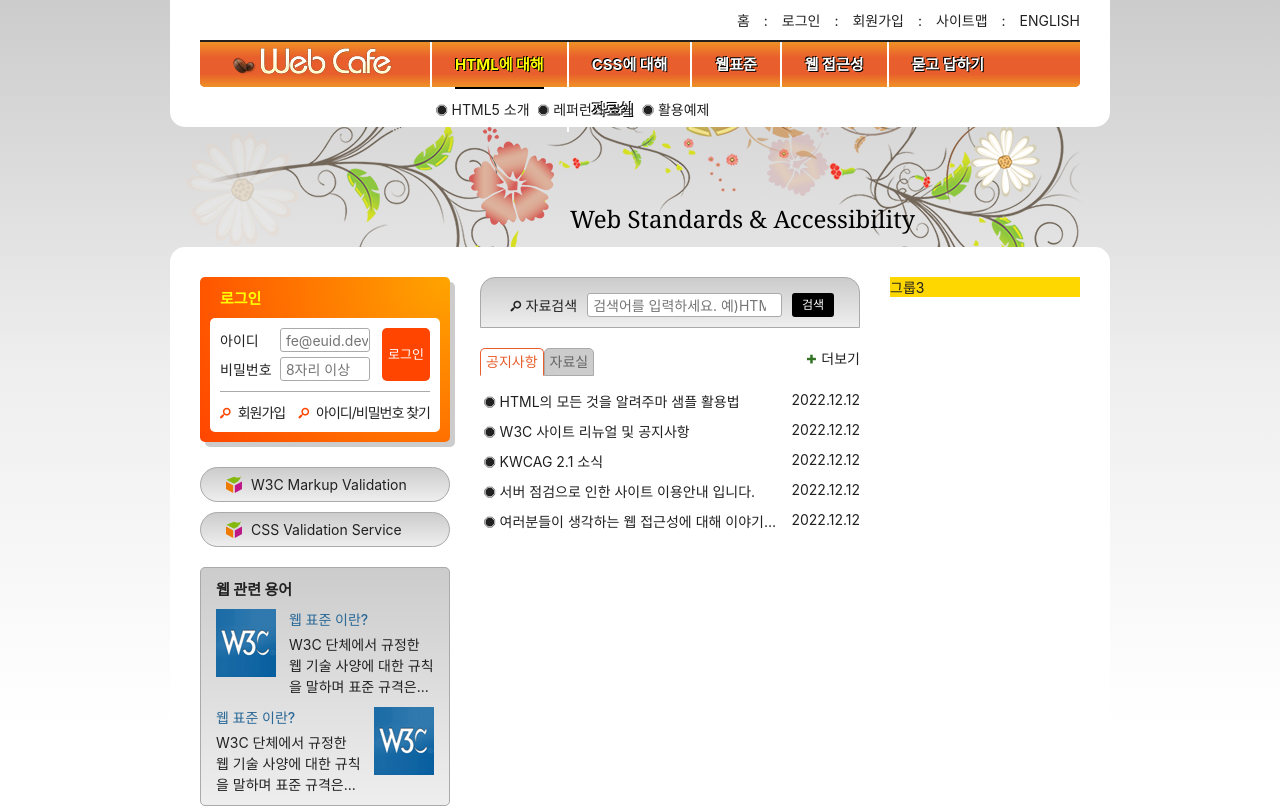
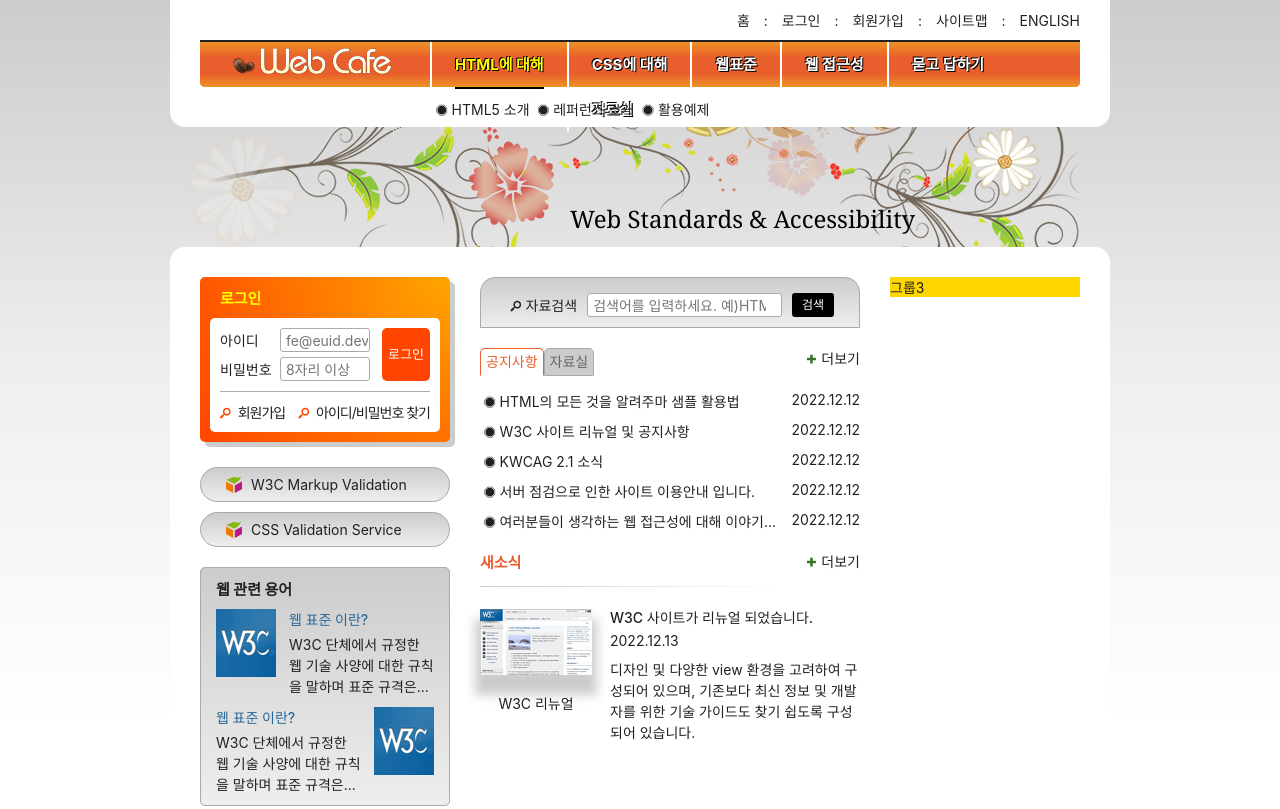
Before and after one commit to DahamWeon/HTML5, a plain HTML site: page index.html in a window 1280 px wide. Shown: the top 809 px of the page. Drawn offline with Linux system fonts and the light colour scheme; a web font is replaced by a local one.

Commit message:
새소식 마크업, 디자인 완성

```diff
--- a/index.html
+++ b/index.html
@@ -257,6 +257,25 @@
           <a href="/" class="board-more icon-plus" aria-labelledby="archiveButton">더보기</a>
         </div>
       </div>
+      <section class="news">
+        <h2 class="news-title">새소식</h2>
+        <a href="/" class="news-link">
+          <article class="news-item">
+            <h3 class="news-item-title">W3C 사이트가 리뉴얼 되었습니다.</h3>
+            <time class="news-item-date" datetime="2022-12-13T09:30:23">2022.12.13</time>
+            <p class="news-item-brief">
+              디자인 및 다양한 view 환경을 고려하여 구성되어 있으며,
+              기존보다 최신 정보 및 개발자를 위한 기술 가이드도
+              찾기 쉽도록 구성되어 있습니다.
+            </p>
+            <figure class="news-item-thumbnail">
+              <img src="assets/news.gif" alt="W3C 사이트가 HTML5 발표 후 새롭게 리뉴얼 된 모습" />
+              <figcaption>W3C 리뉴얼</figcaption>
+            </figure>
+          </article>
+        </a>
+        <a href="/" class="icon-plus news-more more" title="새소식">더보기</a>
+      </section>
     </div>
     <div class="group group3">그룹3</div>
   </main>
--- a/styles/style.css
+++ b/styles/style.css
@@ -530,6 +530,70 @@
   color: hsla(110, 50%, 30%, 1);
 }
 
+/* 새소식 */
+.news {
+  margin-top: 20px;
+  position: relative;
+}
+
+.news::before {
+  content: "";
+  position: absolute;
+  top: 35px;
+  left: 0;
+  width: 80%;
+  height: 1px;
+  background: #aaa linear-gradient(to right, #ccc, #fff);
+}
+
+.news-title {
+  color: #e85e2c;
+  font-size: 1.5rem;
+  font-weight: 700;
+}
+
+.news-link {
+  display: block;
+}
+
+.news-item {
+  margin-top: 35px;
+  padding-left: 130px;
+  position: relative;
+}
+
+.news-item-title {
+  font-weight: 500;
+}
+
+.news-item-date {
+  display: block;
+  margin: 5px 0 10px;
+}
+
+.news-item-brief {
+  line-height: 1.5;
+}
+
+.news-item-thumbnail {
+  position: absolute;
+  top: 2px;
+  left: 0;
+  text-align: center;
+}
+
+.news-item-thumbnail img {
+  box-shadow: 0 15px 10px 5px #ccc;
+  margin-bottom: 15px;
+}
+
+.news-more {
+  position: absolute;
+  top: -8px;
+  right: -8px;
+  padding: 8px;
+}
+
 /* 슬로건 */
 .slogan {
   background: skyblue;
```
